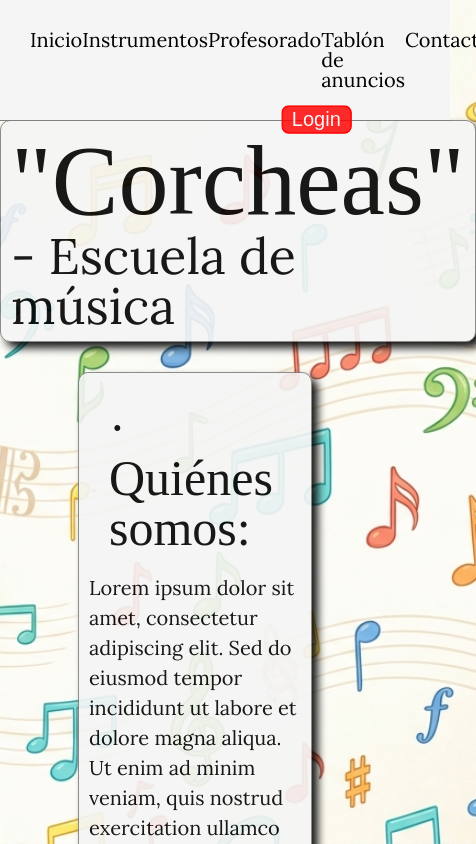
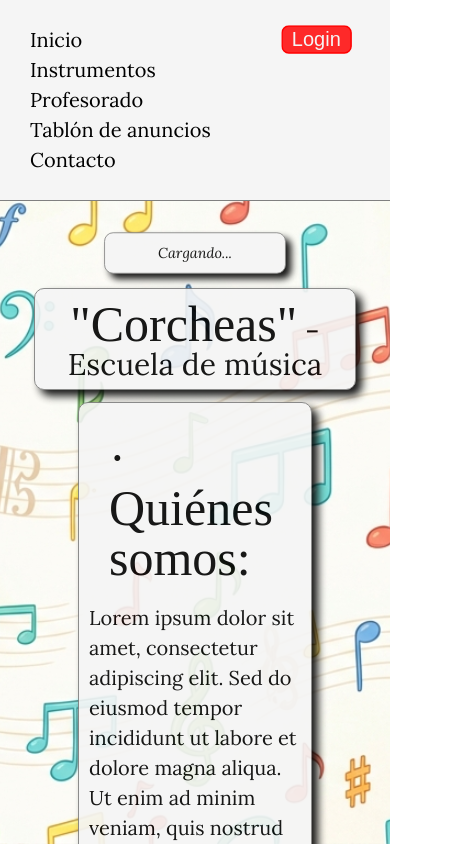
Before and after one commit to tmiguel78/escuela-musica-front, a React (Vite) app: page / in a window 390 px wide. Shown: the top 844 px of the page, 476 px wide, since content can reach past the window. Built offline with nearby package versions, Linux system fonts and the light colour scheme; no server answers; a web font is replaced by a local one.

Commit message:
añadido diseño responsive y widget clima

```diff
--- a/src/App.css
+++ b/src/App.css
@@ -24,6 +24,7 @@ nav {
     top: 0;
     left: 0;
     width: 100%;
+    box-sizing: border-box;
     border-bottom: 1px solid gray;
     background-color: whitesmoke;
     z-index: 9;
@@ -117,15 +118,23 @@ p {
     display: flex;
     flex-direction: column;
     align-items: center;
+    width: fit-content;
     gap: 50px;
     padding: 10px;
-    margin-left: 25%;
-    margin-right: 25%;
+    margin: 0 auto;
+    /* margin-left: 25%;
+    margin-right: 25%; */
     border: 1px solid grey;
     border-radius: 10px;
     background-color: whitesmoke;
     box-shadow: 6px 6px 8px 0px #000000;
     opacity: 0.9;
+}
+.login-container {
+    display: flex;
+    flex-direction: column;
+    align-items: center;
+    gap: 30px;
 }
 .login-container form {
     display: flex;
@@ -133,10 +142,12 @@ p {
     flex-wrap: wrap;
     align-items: center;
     gap: 10px;
+    width: fit-content;
     padding: 10px;
-    margin-top: 50px;
+    margin: 0 auto;
+    /* margin-top: 50px;
     margin-left: 30%;
-    margin-right: 30%;
+    margin-right: 30%; */
     border: 1px solid grey;
     border-radius: 10px;
     background-color: whitesmoke;
@@ -205,3 +216,87 @@ p {
     font-size: 40px;
     margin-right: 10px;
 }
+.weather-container {
+    display: flex;
+    justify-content: center;
+    flex-wrap: wrap;
+    gap: 10px;
+    position: fixed;
+    left: 20px;
+    top: 110px;
+    width: 180px;
+    padding: 10px;
+    border: 1px solid grey;
+    border-radius: 10px;
+    box-shadow: 6px 6px 8px 0px #000000;
+    background-color: whitesmoke;
+    opacity: 0.9;
+}
+.weather-container p {
+    font-size: 16px;
+    font-style: italic;
+}
+.weather-container h3 {
+    font-size: 20px;
+}
+
+@media (max-width: 1300px) {
+    .weather-container {
+        display: flex;
+        justify-content: center;
+        position: inherit;
+        flex-wrap: wrap;
+        gap: 10px;
+        width: 180px;
+        margin-left: 20px;
+
+    }
+}
+
+@media (max-width : 730px) {
+    nav {
+        display: flex;
+        flex-direction: column;
+        gap: 10px;
+        margin-bottom: 30px;
+    }
+    body {
+        padding-top: 110px;
+    }
+    h1 {
+        text-align: center;
+        font-size: 30px;
+        width: clamp(300px, 60%, 800px);
+        margin: 10px auto;
+    }
+    .title-home {
+        margin: 12px auto;
+    }
+    .title {
+        font-size: 50px;
+    }
+    .login-container form{
+        width: clamp(300px, 60%, 800px);
+        margin: 10px auto;
+    }
+    textarea {
+        width: 100%;
+        box-sizing: border-box;
+        resize: vertical; /* opcional: permite redimensionar solo verticalmente */
+    }
+    .weather-container {
+        margin: 0 auto;
+        scale: 0.9;
+    }
+    .login-button {
+        top: 30px;
+    }
+    .contact-container {
+        width: clamp(300px, 80%, 800px);
+        margin: 20px auto;
+    }
+    .bulletin-container {
+        width: clamp(300px, 80%, 800px);
+        margin: 15px auto;
+    }
+}
--- a/src/components/FormNewBulletin.jsx
+++ b/src/components/FormNewBulletin.jsx
@@ -54,7 +54,6 @@ const FormNewBulletin = () => {
             <h1>Formulario Nuevo Anuncio</h1>
             <form onSubmit={handleSubmit}>
                 <textarea
-                    cols='30'
                     rows='5'
                     placeholder="Texto del anuncio"
                     value={text}
--- /dev/null
+++ b/src/components/WeatherWidget.jsx
@@ -0,0 +1,42 @@
+import { useEffect, useState } from "react";
+
+const WeatherWidget = () => {
+    const [data, setData] = useState(null);
+    const apiUrl = 'https://api.weatherapi.com/v1/forecast.json?key=f7719a92581b4893bf4110639250312&q=Madrid&days=1&aqi=no&alerts=no';
+    const city = data?.location?.name;
+    const temp = data?.current?.temp_c;
+
+    const fetchData = async () => {
+        try {
+            const response = await fetch(apiUrl);
+            if(!response.ok) {
+                throw new Error('Error obteniendo la información del tiempo.')
+            }
+            const resData = await response.json();
+            setData(resData);
+        } catch (error) {
+            console.log(error)
+        }
+    };
+
+    useEffect(() => {
+        fetchData()
+    },[]);
+
+    return(
+        <div className="weather-container">
+        {data === null
+        ? <p>Cargando...</p>
+        :
+            <>
+                <h3>{city},</h3>
+                <img src="/temp.svg"/>
+                <h3>{temp} ºC</h3>
+                <p>- Hoy es un buen día para empezar a tocar un instrumento</p>
+            </>
+        }
+        </div>
+    );
+};
+
+export default WeatherWidget;
--- a/src/pages/Home.jsx
+++ b/src/pages/Home.jsx
@@ -1,7 +1,10 @@
+import WeatherWidget from "../components/WeatherWidget";
+
 const Home = () => {
     return(
     <>
-        <h1><span className="title">"Corcheas"</span> - Escuela de música</h1>
+        <WeatherWidget />
+        <h1 className="title-home"><span className="title">"Corcheas"</span> - Escuela de música</h1>
         <div className="home-container">
         <main>
             <h2>· Quiénes somos:</h2>
```
Also changed, not shown: public/temp.svg (added), src/index.css (line endings or trailing spaces), 1 other file (tests, documents, lock files or other folders).
